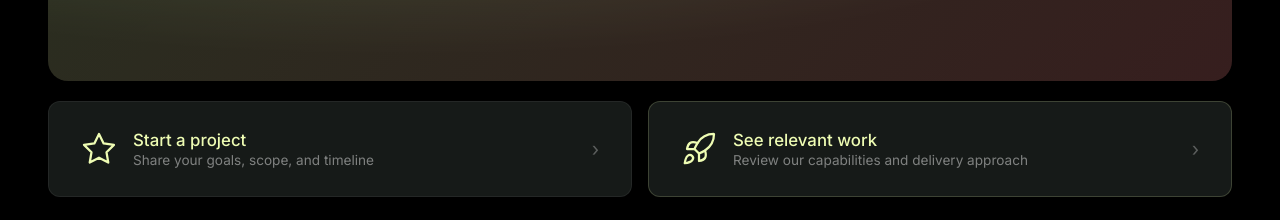
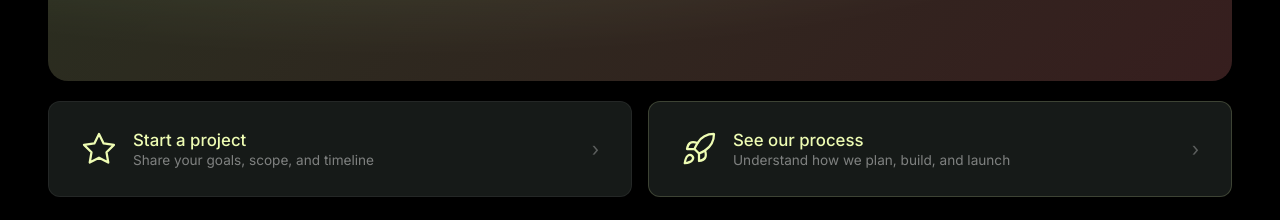
Before and after one commit to EldarGrb/Portfolio2, a React (Vite) app: page / in a window 1280 px wide. Shown: the part 3966-4186 px from the top of the page. Built offline with nearby package versions, Linux system fonts and the light colour scheme.

Commit message:
update secondary cta to process flow

```diff
--- a/src/components/CTA.jsx
+++ b/src/components/CTA.jsx
@@ -24,12 +24,12 @@ function CTA({ onContact }) {
           </div>
           <span className="cta-card-arrow">&rsaquo;</span>
         </button>
-        <a className="cta-card cta-card-secondary" href="#services">
+        <a className="cta-card cta-card-secondary" href="#process">
           <div className="cta-card-left">
             <span className="cta-card-icon"><Icons.Rocket /></span>
             <div>
-              <h3>See relevant work</h3>
-              <p>Review our capabilities and delivery approach</p>
+              <h3>See our process</h3>
+              <p>Understand how we plan, build, and launch</p>
             </div>
           </div>
           <span className="cta-card-arrow">&rsaquo;</span>
```
